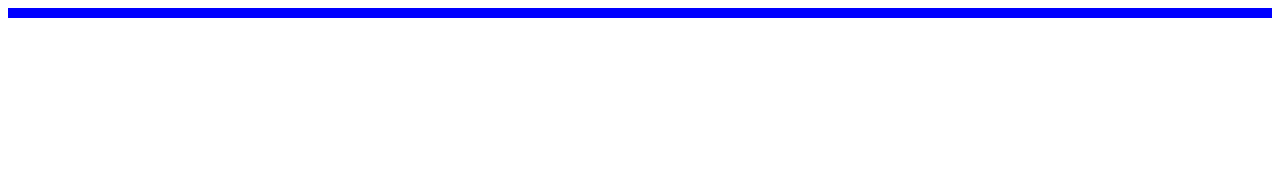
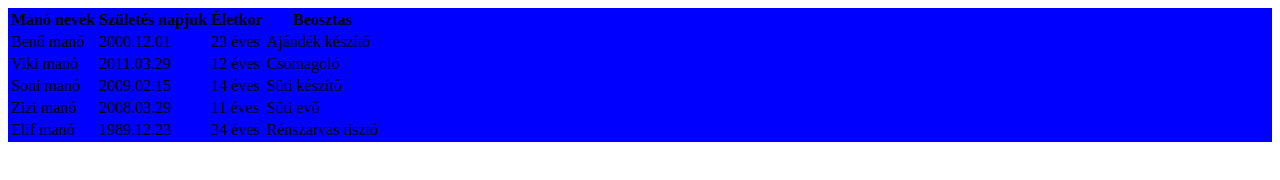
Before and after one commit to KAkos27/kollab, a plain HTML site: page tablazat.html in a window 1280 px wide. Drawn offline with Linux system fonts and the light colour scheme.

Commit message:
tablazat feltöltve

```diff
--- a/tablazat.html
+++ b/tablazat.html
@@ -13,17 +13,44 @@
 
         <table>
             <tr>
-                <td></td>
-                <td></td>
-                <td></td>
-                <td></td>
+                <th>Manó nevek</th>
+                <th>Születés napjuk</th>
+                <th>Életkor</th>
+                <th>Beosztas</th>
+            </tr>
+            <tr>
+                <td>Benő manó</td>
+                <td>2000.12.01</td>
+                <td>23 éves</td>
+                <td>Ajándék készítő</td>
             </tr>
 
             <tr>
-                <td></td>
-                <td></td>
-                <td></td>
-                <td></td>
+                <td>Viki manó</td>
+                <td>2011.03.29</td>
+                <td>12 éves</td>
+                <td>Csomagoló</td>
+            </tr>
+
+            <tr>
+                <td>Soni manó</td>
+                <td>2009.02.15</td>
+                <td>14 éves</td>
+                <td>Süti készítő</td>
+            </tr>
+
+            <tr>
+                <td>Zizi manó</td>
+                <td>2008.03.29</td>
+                <td>11 éves</td>
+                <td>Süti evő </td>
+            </tr>
+
+            <tr>
+                <td>Elif manó</td>
+                <td>1989.12.23</td>
+                <td>34 éves</td>
+                <td>Rénszarvas tisztó</td>
             </tr>
 
         </table>
```
